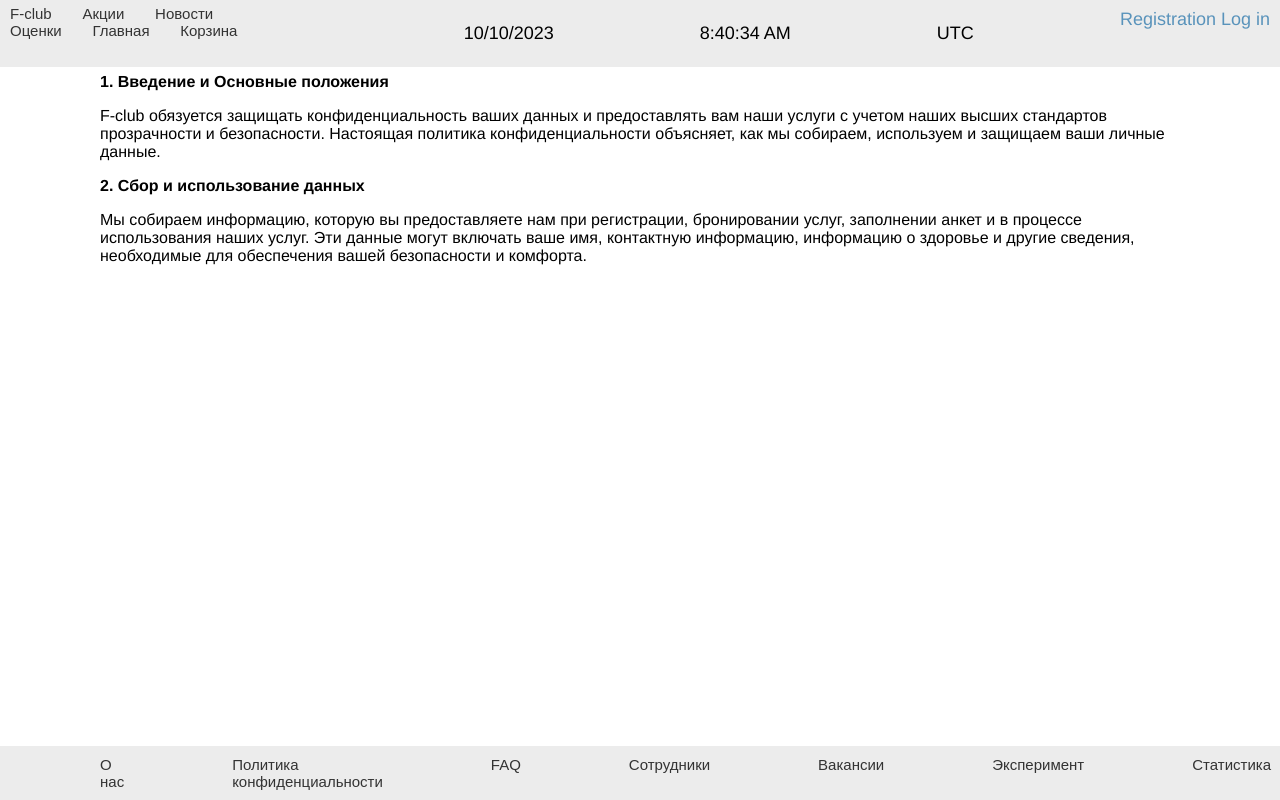
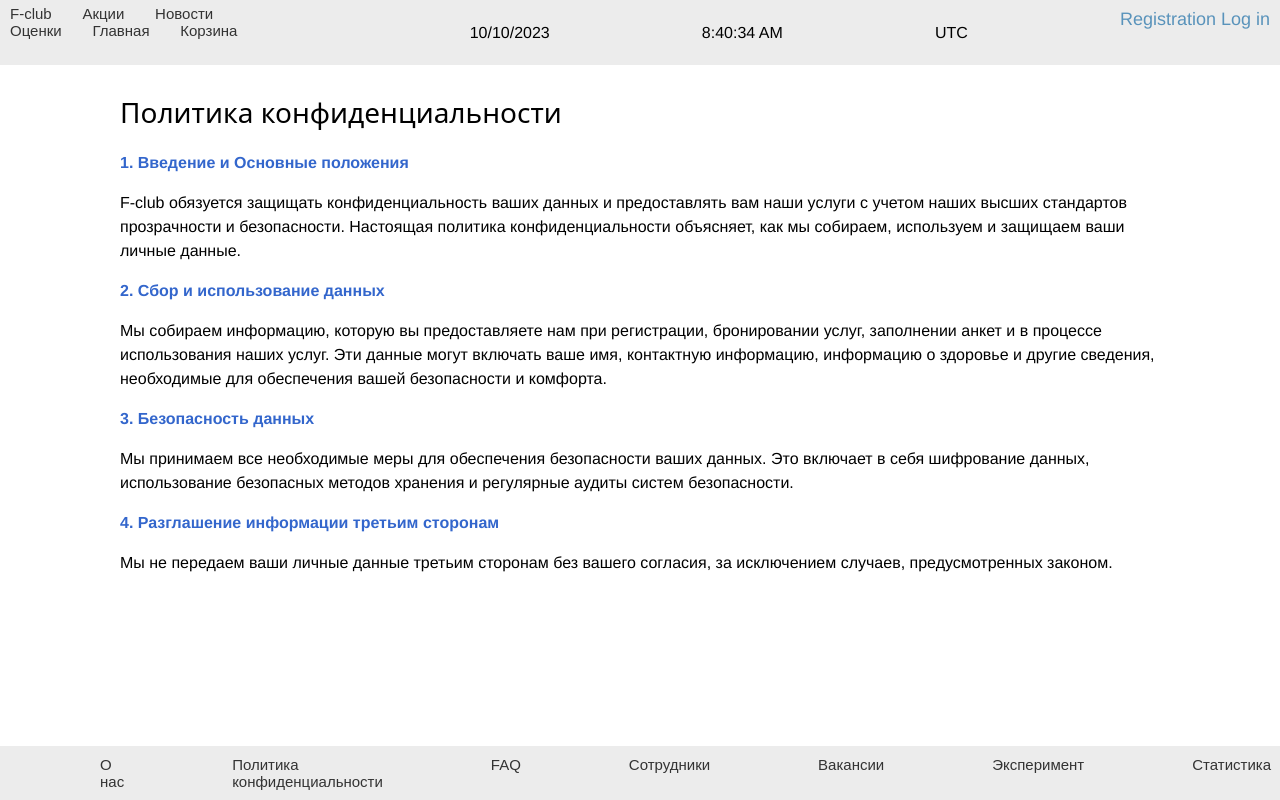
Before and after one commit to SergeyBrykulskii/MDTweb, a Django app: page /privacy_policy/ in a window 1280 px wide. Run offline with Django 4.2, Linux system fonts and the light colour scheme.

Commit message:
стили для privacy_policy

```diff
--- a/FitnessClub/fitnessclub_core/templates/fitnessclub_core/privacy_policy.html
+++ b/FitnessClub/fitnessclub_core/templates/fitnessclub_core/privacy_policy.html
@@ -1,20 +1,36 @@
 {% extends "base.html" %}
 {% load static %}
+
+{% block head %}
+<link href="{% static 'css/privacy_policy.css' %}" rel="stylesheet">
+{% endblock %}
 
 {% block title %}
 Политика конфиденциальности
 {% endblock %}
+
 {% block content %}
 <section>
     <h1>Политика конфиденциальности</h1>
 
     <p><strong>1. Введение и Основные положения</strong></p>
-    <p>F-club обязуется защищать конфиденциальность ваших данных и предоставлять вам наши услуги с учетом наших высших стандартов прозрачности и безопасности. Настоящая политика конфиденциальности объясняет, как мы собираем, используем и защищаем ваши личные данные.</p>
+    <p>F-club обязуется защищать конфиденциальность ваших данных и предоставлять вам наши услуги с учетом наших высших
+        стандартов прозрачности и безопасности. Настоящая политика конфиденциальности объясняет, как мы собираем,
+        используем и защищаем ваши личные данные.</p>
 
     <p><strong>2. Сбор и использование данных</strong></p>
-    <p>Мы собираем информацию, которую вы предоставляете нам при регистрации, бронировании услуг, заполнении анкет и в процессе использования наших услуг. Эти данные могут включать ваше имя, контактную информацию, информацию о здоровье и другие сведения, необходимые для обеспечения вашей безопасности и комфорта.</p>
+    <p>Мы собираем информацию, которую вы предоставляете нам при регистрации, бронировании услуг, заполнении анкет и в
+        процессе использования наших услуг. Эти данные могут включать ваше имя, контактную информацию, информацию о
+        здоровье и другие сведения, необходимые для обеспечения вашей безопасности и комфорта.</p>
+
+    <p><strong>3. Безопасность данных</strong></p>
+    <p>Мы принимаем все необходимые меры для обеспечения безопасности ваших данных. Это включает в себя шифрование
+        данных, использование безопасных методов хранения и регулярные аудиты систем безопасности.</p>
+
+    <p><strong>4. Разглашение информации третьим сторонам</strong></p>
+    <p>Мы не передаем ваши личные данные третьим сторонам без вашего согласия, за исключением случаев, предусмотренных
+        законом.</p>
+
 </section>
 
-<!-- может еще чего добавлю -->
-<!-- можно добавить ссылку на страницу с контактами -->
 {% endblock %}
--- /dev/null
+++ b/FitnessClub/static/css/privacy_policy.css
@@ -0,0 +1,32 @@
+section {
+    margin: 50px auto;
+    padding: 20px;
+}
+
+h1 {
+    font-size: 28px;
+    margin-bottom: 20px;
+}
+
+strong {
+    color: #3366cc;
+}
+
+p {
+    font-size: 16px;
+    line-height: 1.5;
+    margin-bottom: 15px;
+}
+
+p:last-child {
+    margin-bottom: 0;
+}
+
+section p:nth-of-type(3) {
+    font-weight: bold;
+}
+
+
+section p:nth-of-type(5) {
+    font-weight: bold;
+}
```
